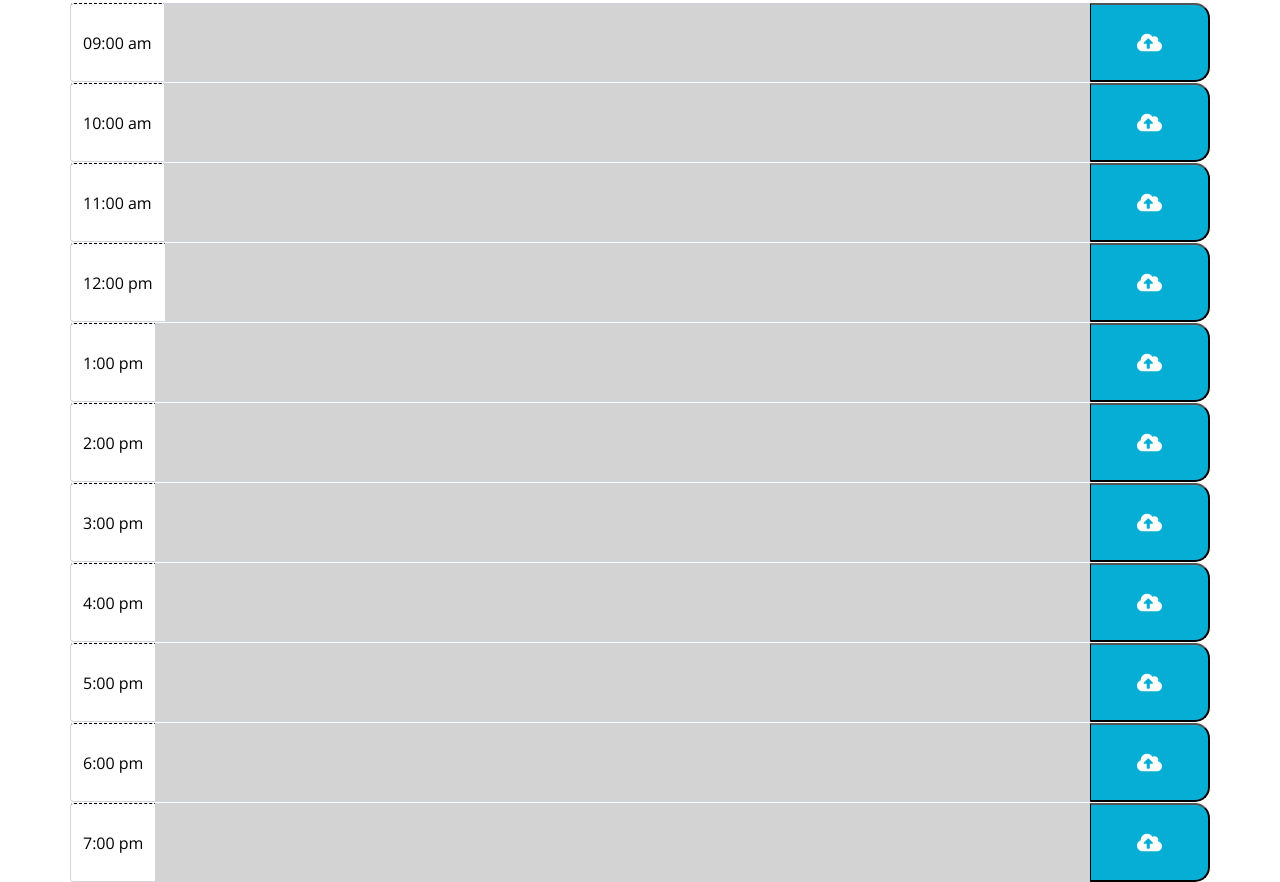
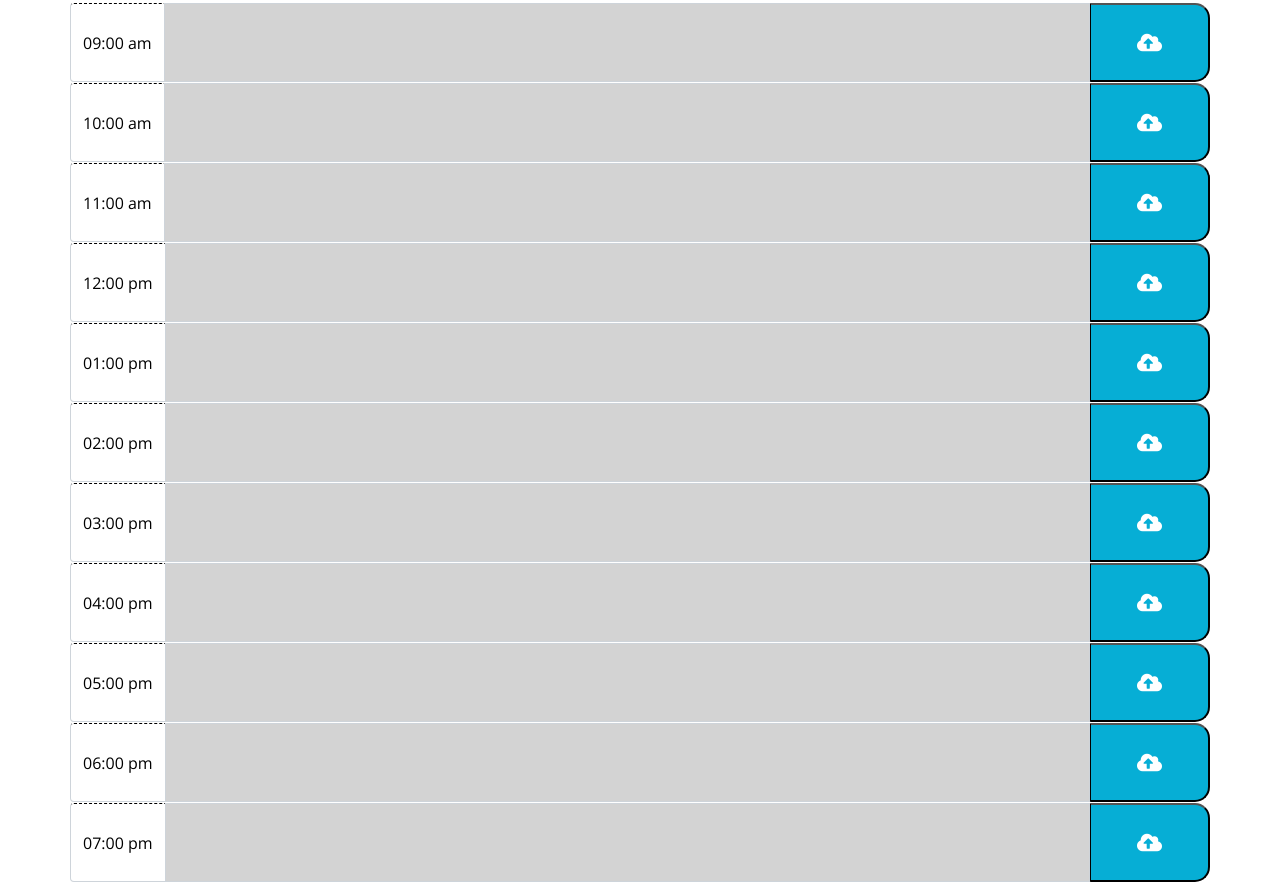
Before and after one commit to WBrooks28/work-day-scheduler, a plain HTML site: page index.html in a window 1280 px wide. Shown: the part 334-1216 px from the top of the page. Drawn offline with nearby package versions, Linux system fonts and the light colour scheme.

Commit message:
finishing touches

```diff
--- a/assets/js/script.js
+++ b/assets/js/script.js
@@ -9,6 +9,7 @@ currentDate();
 newDay(makeArray());
 saveBtn();
 backgroundColor();
+clearDay();
 
 // display current time
 function currentDate() {
--- a/index.html
+++ b/index.html
@@ -73,7 +73,7 @@
       <div class="row">
         <div class="input-group">
           <div class="input-group-prepend">
-            <span class="input-group-text hour">1:00 pm </span>
+            <span class="input-group-text hour">01:00 pm </span>
           </div>
           <textarea class="form-control" aria-label="With textarea" id="13"></textarea>
           <button type="button" class="saveBtn" data-id="4"><i class="fas fa-cloud-upload-alt"></i></button>
@@ -83,7 +83,7 @@
       <div class="row">
         <div class="input-group">
           <div class="input-group-prepend">
-            <span class="input-group-text hour">2:00 pm </span>
+            <span class="input-group-text hour">02:00 pm </span>
           </div>
           <textarea class="form-control" aria-label="With textarea" id="14"></textarea>
           <button type="button" class="saveBtn" data-id="5"><i class="fas fa-cloud-upload-alt"></i></button>
@@ -93,7 +93,7 @@
       <div class="row">
         <div class="input-group">
           <div class="input-group-prepend">
-            <span class="input-group-text hour">3:00 pm </span>
+            <span class="input-group-text hour">03:00 pm </span>
           </div>
           <textarea class="form-control" aria-label="With textarea" id="15"></textarea>
           <button type="button" class="saveBtn" data-id="6"><i class="fas fa-cloud-upload-alt"></i></button>
@@ -103,7 +103,7 @@
       <div class="row">
         <div class="input-group">
           <div class="input-group-prepend">
-            <span class="input-group-text hour">4:00 pm </span>
+            <span class="input-group-text hour">04:00 pm </span>
           </div>
           <textarea class="form-control" aria-label="With textarea" id="16"></textarea>
           <button type="button" class="saveBtn" data-id="7"><i class="fas fa-cloud-upload-alt"></i></button>
@@ -113,7 +113,7 @@
       <div class="row">
         <div class="input-group">
           <div class="input-group-prepend">
-            <span class="input-group-text hour">5:00 pm </span>
+            <span class="input-group-text hour">05:00 pm </span>
           </div>
           <textarea class="form-control" aria-label="With textarea" id="17"></textarea>
           <button type="button" class="saveBtn" data-id="8"><i class="fas fa-cloud-upload-alt"></i></button>
@@ -123,7 +123,7 @@
       <div class="row">
         <div class="input-group">
           <div class="input-group-prepend">
-            <span class="input-group-text hour">6:00 pm </span>
+            <span class="input-group-text hour">06:00 pm </span>
           </div>
           <textarea class="form-control" aria-label="With textarea" id="18"></textarea>
           <button type="button" class="saveBtn" data-id="9"><i class="fas fa-cloud-upload-alt"></i></button>
@@ -133,7 +133,7 @@
       <div class="row">
         <div class="input-group">
           <div class="input-group-prepend">
-            <span class="input-group-text hour">7:00 pm </span>
+            <span class="input-group-text hour">07:00 pm </span>
           </div>
           <textarea class="form-control" aria-label="With textarea" id="19"></textarea>
           <button type="button" class="saveBtn" data-id="10"><i class="fas fa-cloud-upload-alt"></i></button>
```
